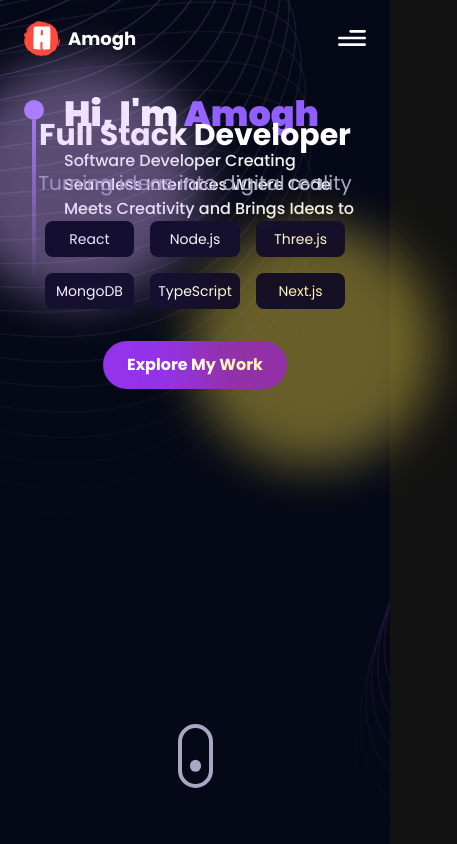
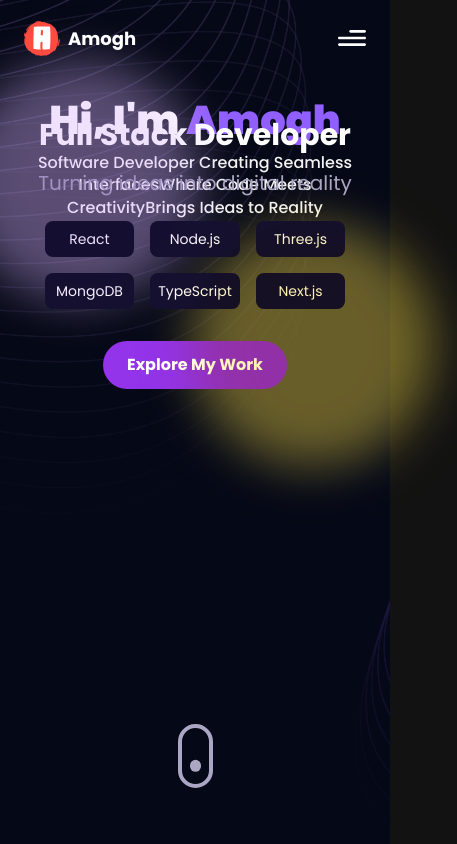
Before and after one commit to chaithupro/portfolio, a React (Vite) app: page / in a window 390 px wide. Shown: the top 844 px of the page, 457 px wide, since content can reach past the window. Built offline with nearby package versions, Linux system fonts and the light colour scheme.

Commit message:
Fix mobile text alignment and replace animated globe with static image

```diff
--- a/src/components/Hero.jsx
+++ b/src/components/Hero.jsx
@@ -111,6 +111,21 @@ const Hero = () => {
             .scroll-button {
               bottom: 40px !important;
             }
+            .hero-text-container {
+              padding-top: 1rem !important;
+            }
+            .hero-head-text {
+              font-size: 2.5rem !important;
+              line-height: 1.2 !important;
+              text-align: center !important;
+              margin-top: 0 !important;
+            }
+            .hero-sub-text {
+              font-size: 1rem !important;
+              line-height: 1.4 !important;
+              text-align: center !important;
+              margin-top: 0.5rem !important;
+            }
           }
           @media (min-width: 641px) {
             .scroll-button {
@@ -144,20 +159,22 @@ const Hero = () => {
       </style>
 
       <div
-        className={`absolute inset-0 top-[80px] max-w-6xl mx-auto ${styles.paddingX} flex flex-row items-start gap-5`}
+        className={`absolute inset-0 top-[80px] max-w-6xl mx-auto ${styles.paddingX} flex flex-row items-start gap-5 hero-text-container`}
       >
-        <div className='flex flex-col justify-center items-center mt-5'>
+        <div className={`flex flex-col justify-center items-center mt-5 ${isMobile ? 'hidden' : ''}`}>
           <div className='w-5 h-5 rounded-full bg-[#915EFF]' />
           <div className='w-1 sm:h-80 h-40 violet-gradient' />
         </div>
 
-        <div className="z-10 max-w-3xl">
-          <h1 className={`${styles.heroHeadText} text-white`}>
+        <div className={`z-10 ${isMobile ? 'w-full text-center' : 'max-w-3xl'}`}>
+          <h1 className={`${styles.heroHeadText} text-white hero-head-text`}>
             Hi, I'm <span className='text-[#915EFF]'>Amogh</span>
           </h1>
-          <p className={`${styles.heroSubText} mt-2 text-white-100`}>
-            Software Developer Creating Seamless Interfaces <br className='sm:block hidden' />
-            Where Code Meets Creativity and <br className='lg:block hidden' />
+          <p className={`${styles.heroSubText} mt-2 text-white-100 hero-sub-text`}>
+            Software Developer Creating Seamless Interfaces
+            {!isMobile && <br className='sm:block hidden' />}
+            Where Code Meets Creativity
+            {!isMobile && <br className='lg:block hidden' />}
             Brings Ideas to Reality
           </p>
         </div>
--- a/src/components/canvas/Earth.jsx
+++ b/src/components/canvas/Earth.jsx
@@ -3,9 +3,29 @@ import { Canvas } from "@react-three/fiber";
 import { OrbitControls, Preload, useGLTF } from "@react-three/drei";
 
 import CanvasLoader from "../Loader";
-import { shouldUseSimplifiedUI } from "../../utils/deviceDetection";
+import { shouldUseSimplifiedUI, isMobileDevice } from "../../utils/deviceDetection";
 
-// Simple 2D Earth component for low-end devices
+// Static Earth image component for mobile devices
+const StaticEarthImage = () => {
+  return (
+    <div className="w-full h-80 flex items-center justify-center">
+      <div className="relative w-full max-w-xs mx-auto">
+        <div className="absolute -z-10 inset-0 rounded-full bg-gradient-to-br from-blue-500 via-blue-700 to-indigo-900 blur-lg opacity-50"></div>
+        <img
+          src="https://cdn.pixabay.com/photo/2021/01/17/14/18/earth-5925051_1280.jpg"
+          alt="Earth Globe"
+          className="w-full h-auto rounded-full shadow-lg shadow-purple-900/30 border-2 border-indigo-800/30"
+          style={{
+            objectFit: 'cover',
+            aspectRatio: '1/1'
+          }}
+        />
+      </div>
+    </div>
+  );
+};
+
+// Simple 2D Earth component for low-end desktop devices
 const SimplifiedEarth = () => {
   return (
     <div className="w-full h-80 flex items-center justify-center rounded-full bg-gradient-to-br from-blue-500 via-blue-700 to-indigo-900 overflow-hidden relative">
@@ -31,9 +51,14 @@ const Earth = ({ isMobile }) => {
 const EarthCanvas = () => {
   const [isMobile, setIsMobile] = useState(false);
   const [useSimpleUI, setUseSimpleUI] = useState(false);
+  const [isMobileDevice_, setIsMobileDevice] = useState(false);
 
   useEffect(() => {
-    // Check if this is a low-end or mobile device
+    // Check if this is a mobile device
+    const mobileDev = isMobileDevice();
+    setIsMobileDevice(mobileDev);
+
+    // Check if this is a low-end device
     setUseSimpleUI(shouldUseSimplifiedUI());
 
     // Check if device is mobile based on screen size
@@ -49,7 +74,12 @@ const EarthCanvas = () => {
     };
   }, []);
 
-  // For very low-end devices, render a simplified 2D version
+  // For mobile devices, render a static image
+  if (isMobileDevice_) {
+    return <StaticEarthImage />;
+  }
+
+  // For low-end desktop devices, render a simplified version
   if (useSimpleUI) {
     return <SimplifiedEarth />;
   }
```
